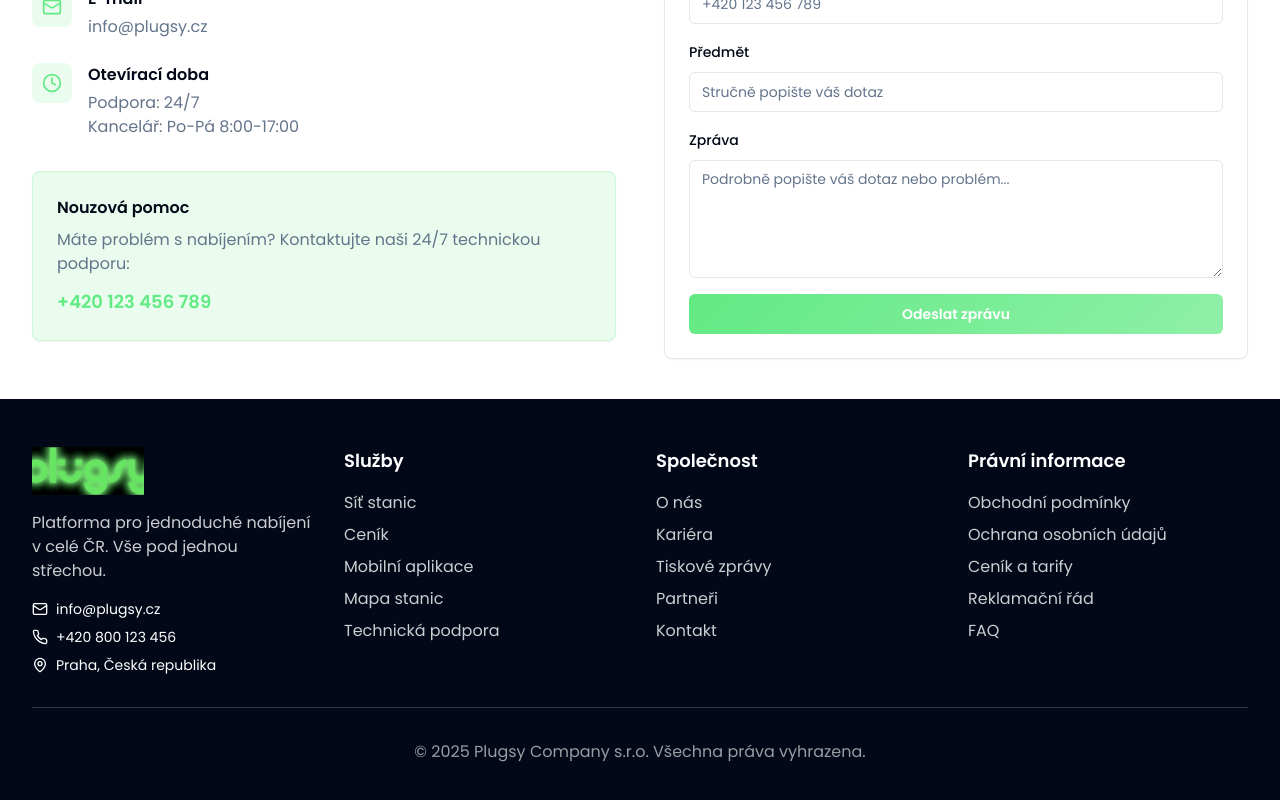
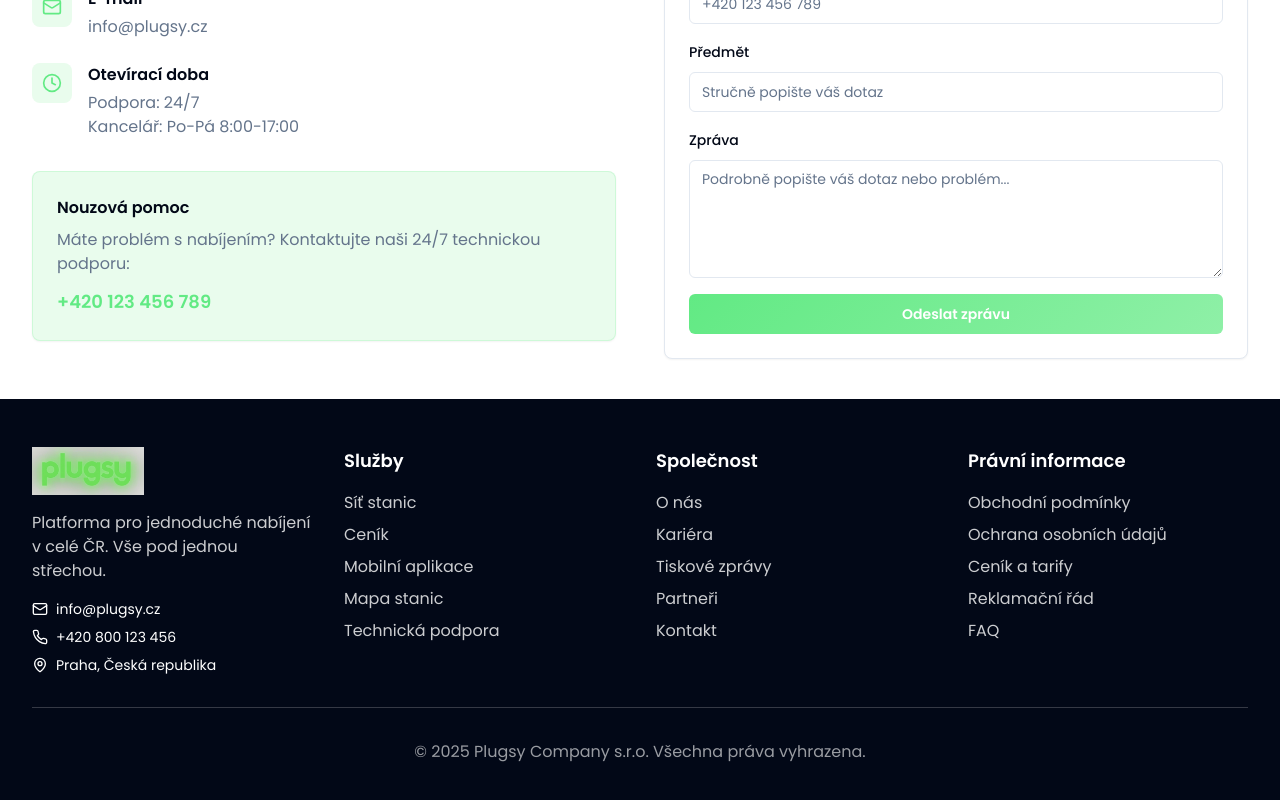
Before and after one commit to sbnt26/plugsy, a React (Vite) app: page / in a window 1280 px wide. Shown: the part 5704-6504 px from the top of the page. Built offline with nearby package versions, Linux system fonts and the light colour scheme.

Commit message:
Fix logo background
Ensure the logo has no white background.

```diff
--- a/src/components/Footer.tsx
+++ b/src/components/Footer.tsx
@@ -7,7 +7,7 @@ const Footer = () => {
           {/* Company Info */}
           <div>
             <img
-              src="/lovable-uploads/810e01d3-82d8-4a62-bdce-51c83caa1733.png"
+              src="/lovable-uploads/plugsy-transparent.png"
               alt="Plugsy logo"
               className="h-12 mb-4 object-contain mix-blend-normal"
               style={{ filter: 'drop-shadow(0 0 0px transparent)' }}
```
Also changed, not shown: public/lovable-uploads/plugsy-transparent.png (added).
